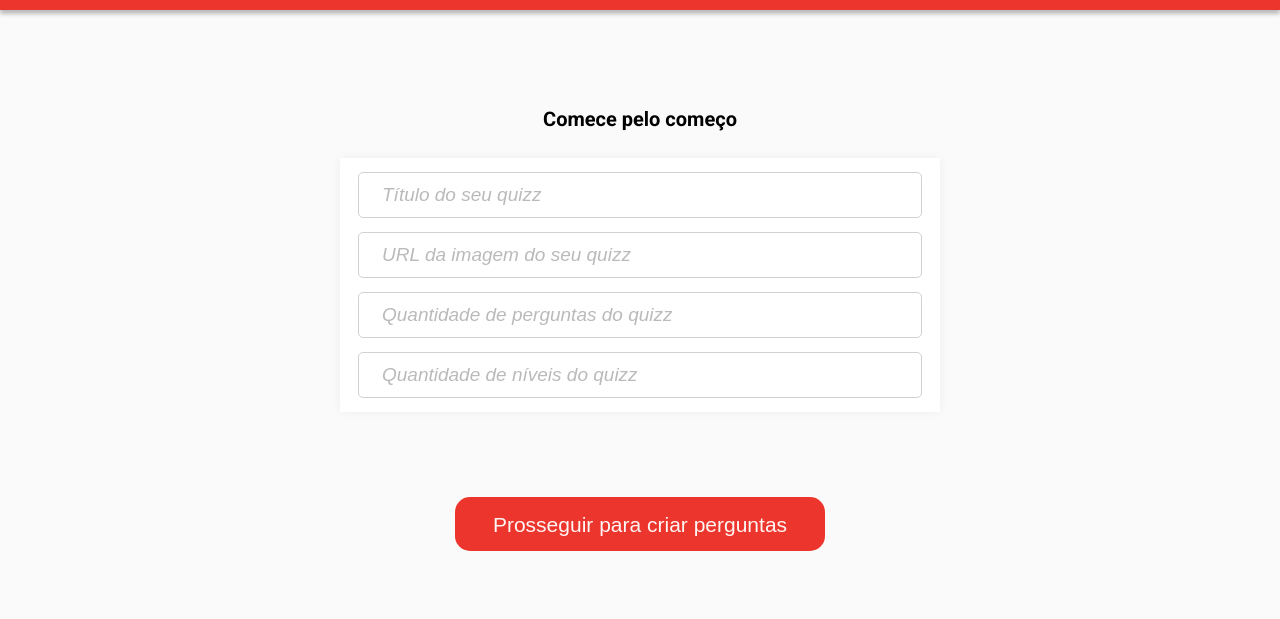
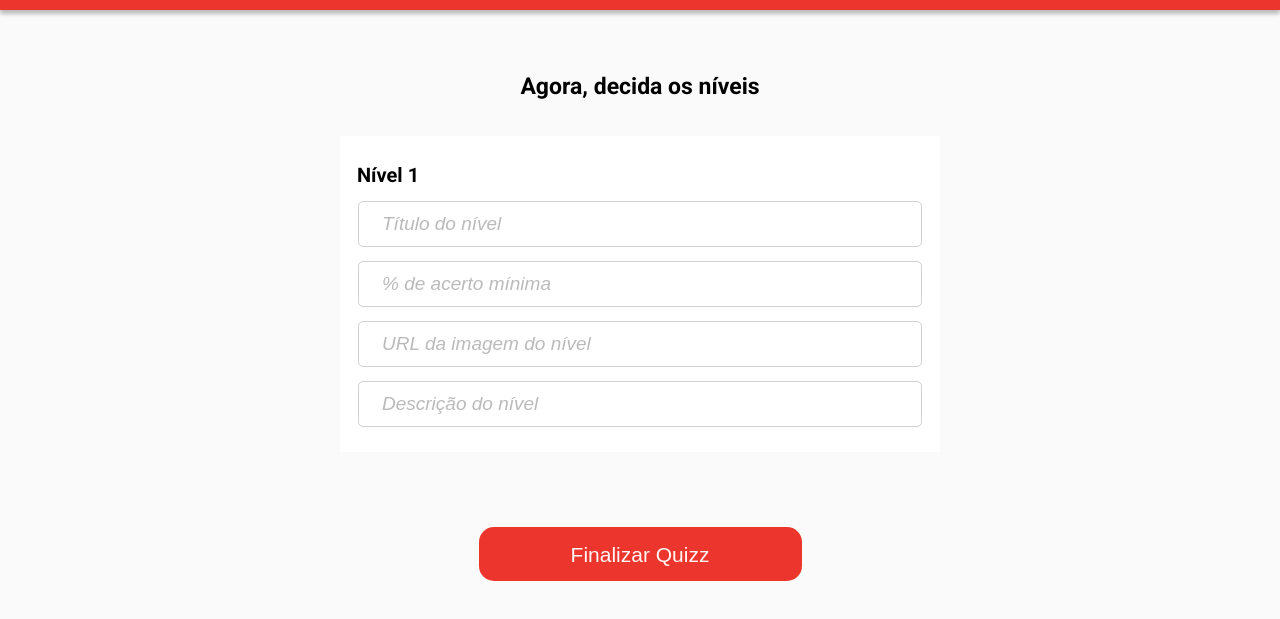
Before and after one commit to dr1co/buzzquizz, a plain HTML site: page index.html in a window 1280 px wide. Shown: the part 59-678 px from the top of the page. Drawn offline with Linux system fonts and the light colour scheme.

Commit message:
basic-template

```diff
--- a/assets/css/criacaoInfosBasicasStyle.css
+++ b/assets/css/criacaoInfosBasicasStyle.css
@@ -1,4 +1,5 @@
 #criacao-infos-basicas {
+  display: none;
   margin-top: 70px;
 }
 
--- /dev/null
+++ b/assets/css/levelCreateStyle.css
@@ -0,0 +1,47 @@
+#levels-creation {
+    display: flex;
+    flex-direction: column;
+    align-items: center;
+}
+
+#levels-creation h3 {
+    margin-top: 63px;
+    margin-bottom: 36px;
+}
+
+#levels {
+    width: 600px;
+}
+
+.level {
+    width: 100%;
+    height: 316px;
+    background: #FFF;
+    margin-bottom: 22px;
+}
+
+.level .default-title {
+    display: block;
+    margin-left: 17px;
+}
+
+.inputs {
+    min-width: 100%;
+}
+
+.inputs .default-input-style {
+    width: 100%;
+}
+
+#levels-creation button {
+    width: 323px;
+    height: 54px;
+    margin-top: calc(75px - 22px);
+    background: #ec362d;
+    border-radius: 15px;
+    font-weight: 400;
+    font-size: 21px;
+    line-height: 25px;
+    color: #fff5f4;
+    cursor: pointer;
+}
--- a/index.html
+++ b/index.html
@@ -17,8 +17,9 @@
     <!-- CSS -->
     <link rel="stylesheet" href="./assets/css/style.css" />
     <!-- CONTEXT CSS -->
+    <link rel="stylesheet" href="assets/css/criacaoInfosBasicasStyle.css" />
     <link rel="stylesheet" href="./assets/css/questionsCreateStyle.css" />
-    <link rel="stylesheet" href="assets/css/criacaoInfosBasicasStyle.css" />
+    <link rel="stylesheet" href="./assets/css/levelCreateStyle.css" />
   </head>
   <body>
     <header>
@@ -96,12 +97,30 @@
           Prosseguir pra criar níveis
         </button>
       </section>
+
+      <section id="levels-creation">
+          <h3 class="flex justify-content-center">Agora, decida os níveis</h3>
+          <div id="levels">
+              <div class="level">
+                  <span class="default-title">Nível 1</span>
+                  <div data-level="nivel1" class="inputs default-input-group-width flex flex-direction-column justify-content-center align-items-center">
+                      <input class="default-input-style" type="text" placeholder="Título do nível">
+                      <input class="default-input-style" type="text" placeholder="% de acerto mínima">
+                      <input class="default-input-style" type="text" placeholder="URL da imagem do nível">
+                      <input class="default-input-style" type="text" placeholder="Descrição do nível">
+                  </div>
+              </div>
+          </div>
+
+          <button>Finalizar Quizz</button>
+      </section>
     </main>
 
     <!-- JS -->
     <script src="./assets/js/script.js"></script>
     <!-- CONTEXT JS -->
+    <script src="assets/js/criacaoInfosBasicasScript.js"></script>
     <script src="./assets/js/questionsCreateScript.js"></script>
-    <script src="assets/js/criacaoInfosBasicasScript.js"></script>
+    <script src="assets/js/levelCreateScript.js"></script>
   </body>
 </html>
```
Also changed, not shown: assets/js/levelCreateScript.js (added).
